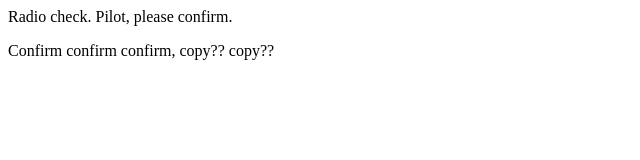
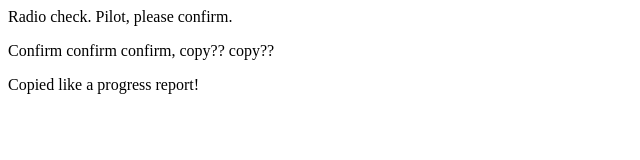
Before and after one commit to amanteiga/communication-log2, a plain HTML site: page index.html in a window 1280 px wide. Shown: the whole page, without its empty margins (0-640 px from the left). Drawn offline with Linux system fonts and the light colour scheme.

Commit message:
Added third line to communication log.

```diff
--- a/index.html
+++ b/index.html
@@ -2,5 +2,6 @@
 <body>
    <p>Radio check. Pilot, please confirm.</p>
    <p>Confirm confirm confirm, copy?? copy?? </p>
+   <p>Copied like a progress report!</p>
 </body>
 </html>
```
